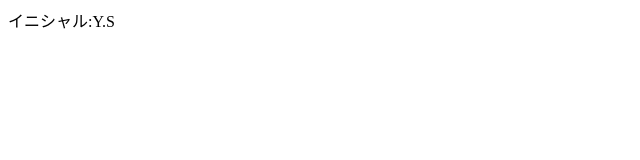
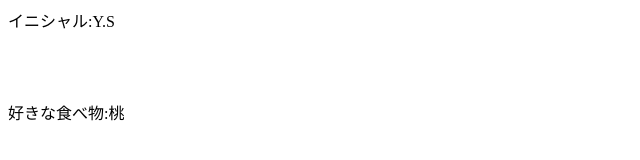
Before and after one commit to cellpro-takagi/initial1, a plain HTML site: page index.html in a window 1280 px wide. Shown: the whole page, without its empty margins (0-640 px from the left). Drawn offline with Linux system fonts and the light colour scheme.

Commit message:
Update index.html

```diff
--- a/index.html
+++ b/index.html
@@ -4,5 +4,8 @@
   </head>
    <body>
     <p>イニシャル:Y.S</p>
+     <br>
+     </br>
+     <p>好きな食べ物:桃</p>
    </body>
 </html>
```
